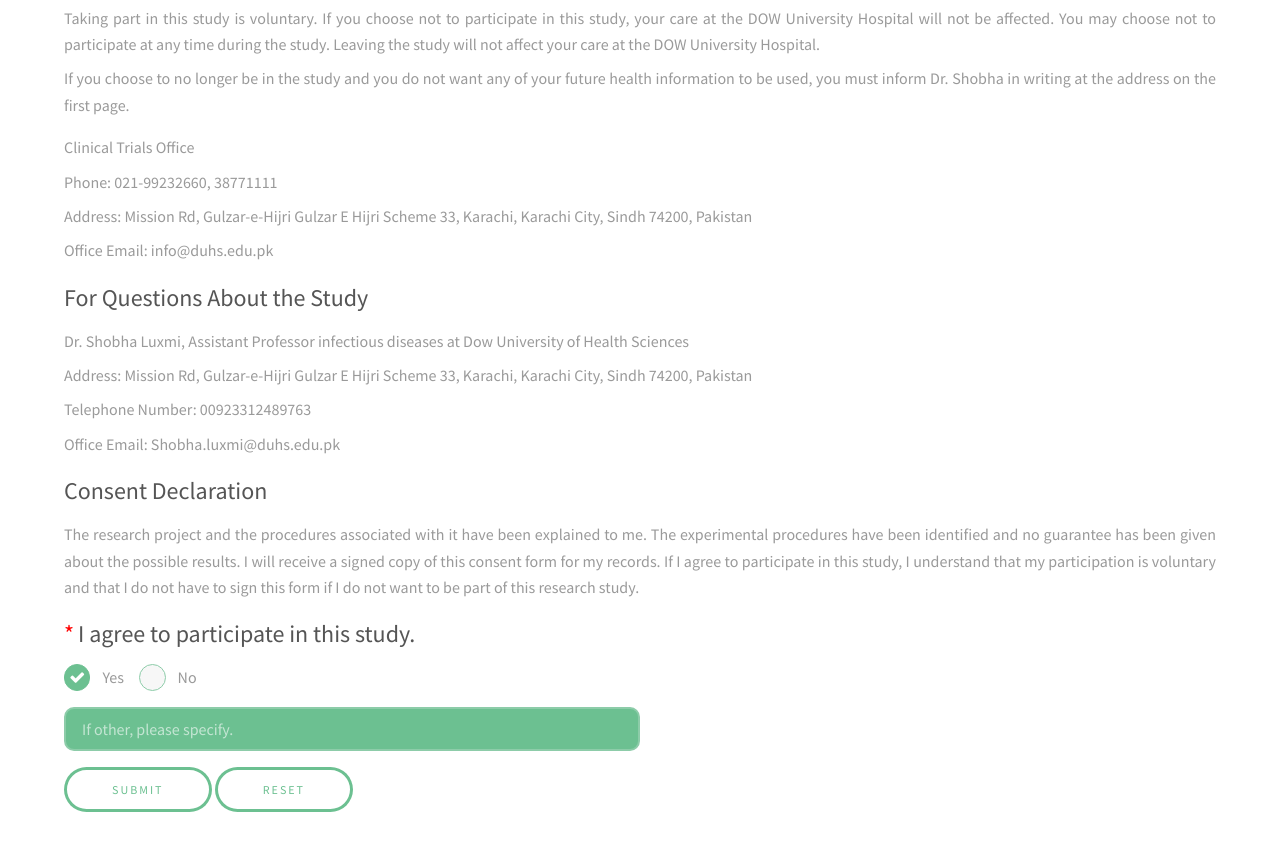
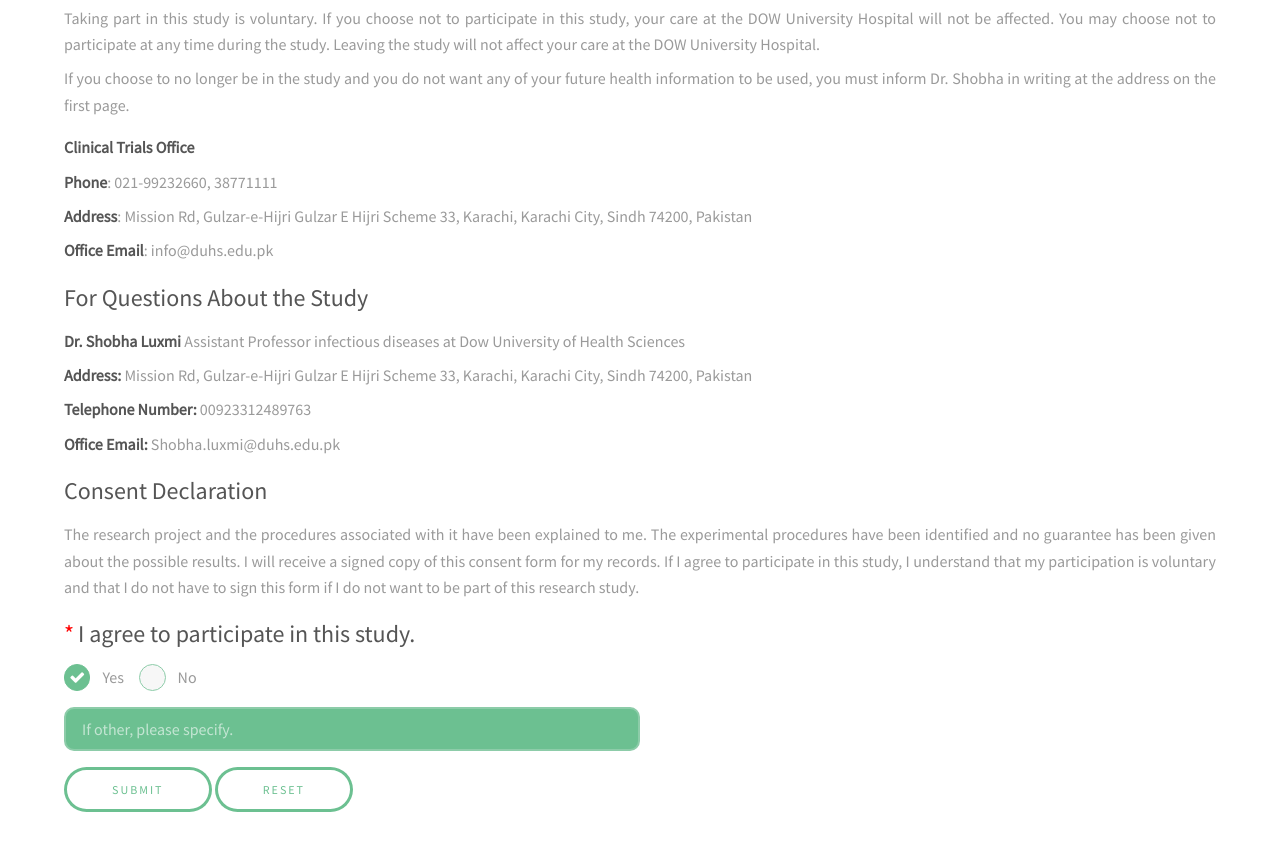
Before and after one commit to Asadullah007/Virufy-COVID-19, a plain HTML site: page consent.html in a window 1280 px wide. Shown: the part 3700-4550 px from the top of the page. Drawn offline with nearby package versions, Linux system fonts and the light colour scheme.

Commit message:
Add bold style to contact detail subheadings

```diff
--- a/consent.html
+++ b/consent.html
@@ -246,19 +246,19 @@
 
                         <!-- Questions About Rights -->
                         <div class="consent-form-section">
-                            <p>Clinical Trials Office</p>
-                            <p>Phone: 021-99232660, 38771111</p>
-                            <p>Address: Mission Rd, Gulzar-e-Hijri Gulzar E Hijri Scheme 33, Karachi, Karachi City, Sindh 74200, Pakistan</p>
-                            <p>Office Email: info@duhs.edu.pk</p>
+                            <p><strong>Clinical Trials Office</strong></p>
+                            <p><strong>Phone</strong>: 021-99232660, 38771111</p>
+                            <p><strong>Address</strong>: Mission Rd, Gulzar-e-Hijri Gulzar E Hijri Scheme 33, Karachi, Karachi City, Sindh 74200, Pakistan</p>
+                            <p><strong>Office Email</strong>: info@duhs.edu.pk</p>
                         </div>
 
                         <!-- Questions About the Study-->
                         <div class="consent-form-section">
                             <h4>For Questions About the Study</h4>
-                            <p>Dr. Shobha Luxmi, Assistant Professor infectious diseases at Dow University of Health Sciences</p>
-                            <p>Address: Mission Rd, Gulzar-e-Hijri Gulzar E Hijri Scheme 33, Karachi, Karachi City, Sindh 74200, Pakistan</p>
-                            <p>Telephone Number: 00923312489763</p>
-                            <p>Office Email: Shobha.luxmi@duhs.edu.pk</p>
+                            <p><strong>Dr. Shobha Luxmi</strong> Assistant Professor infectious diseases at Dow University of Health Sciences</p>
+                            <p><strong>Address:</strong> Mission Rd, Gulzar-e-Hijri Gulzar E Hijri Scheme 33, Karachi, Karachi City, Sindh 74200, Pakistan</p>
+                            <p><strong>Telephone Number:</strong> 00923312489763</p>
+                            <p><strong>Office Email:</strong> Shobha.luxmi@duhs.edu.pk</p>
                         </div>
 
                         <!-- Consent Declaration -->
```
